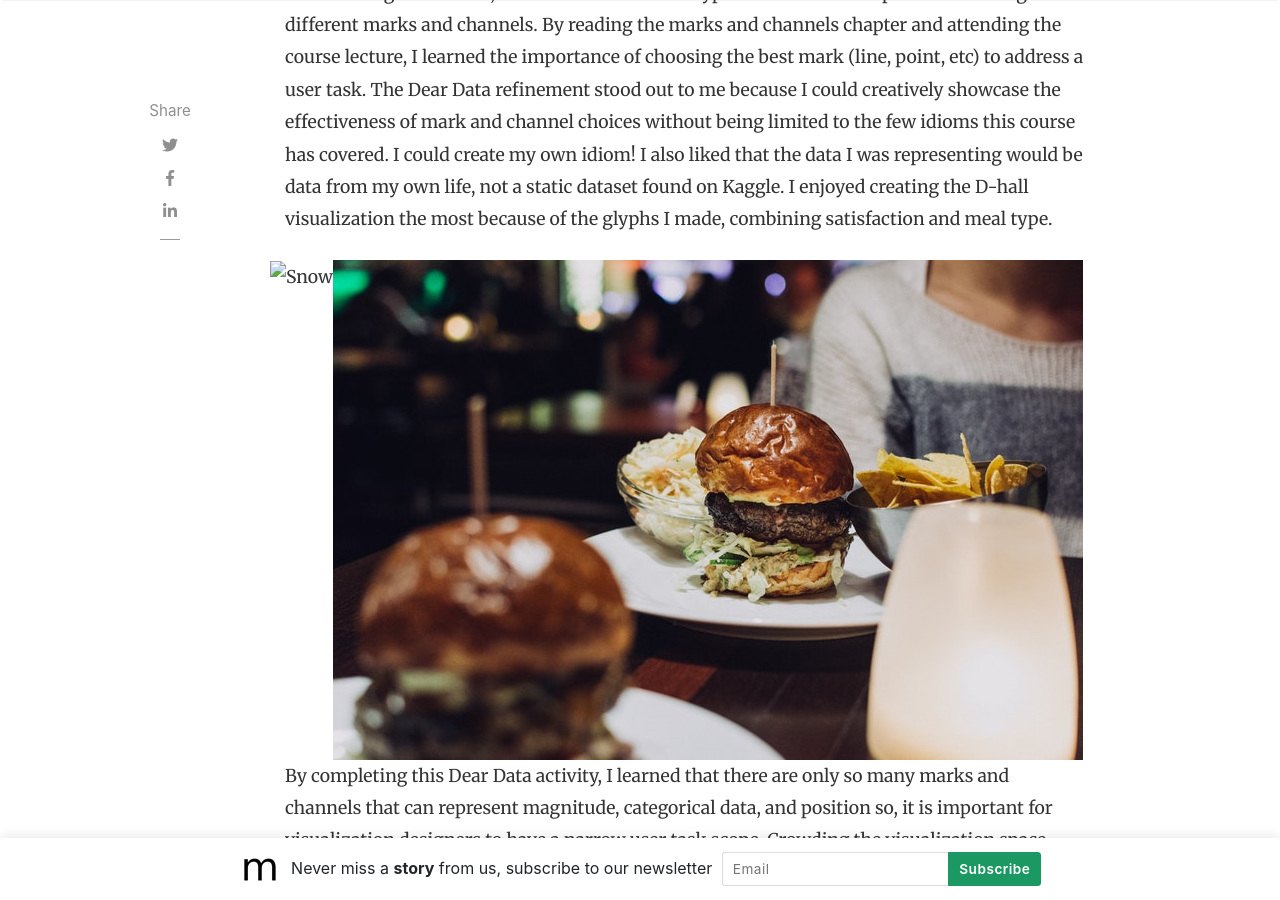
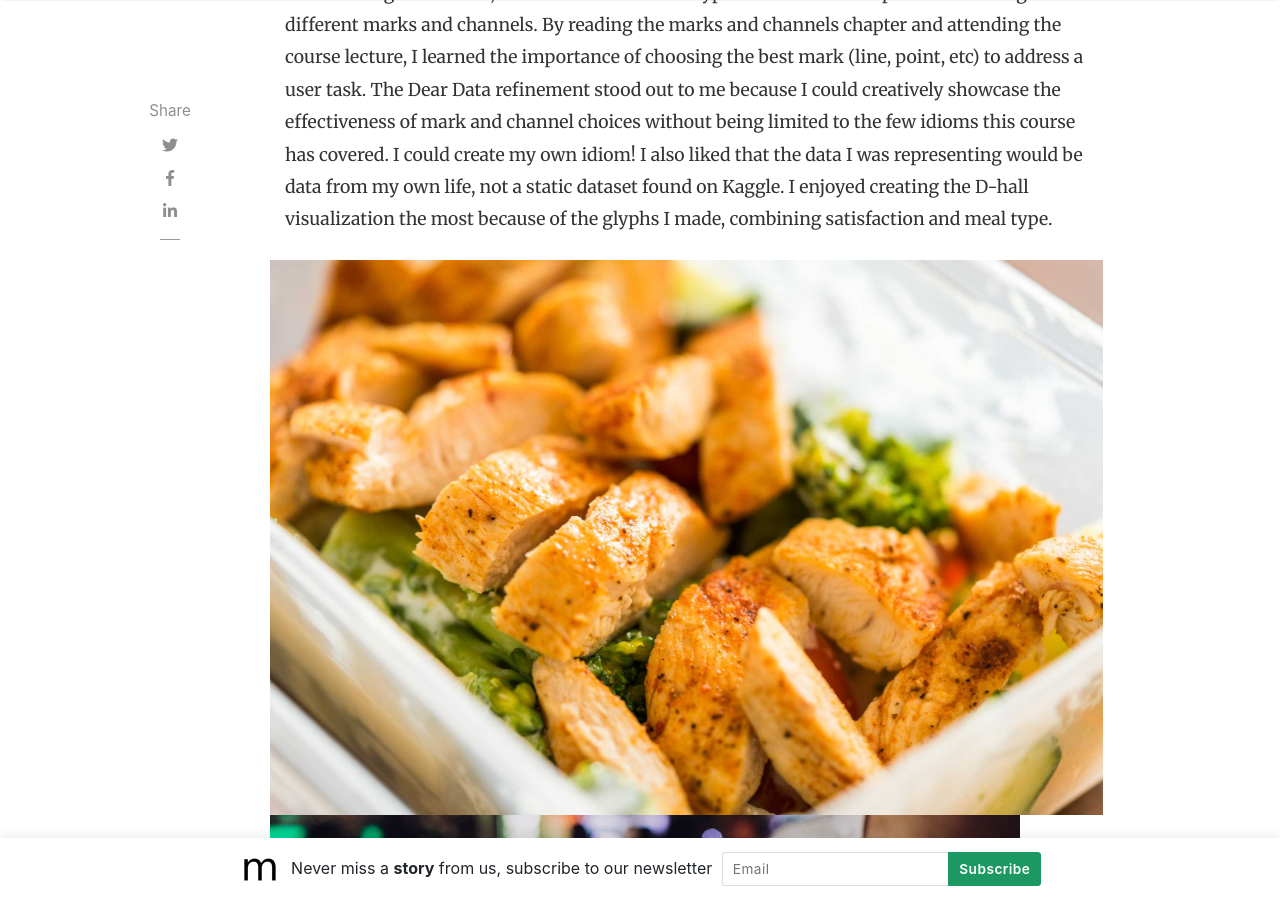
Before and after one commit to leahp21/datavis-a3, a Jekyll site: the page built from _posts/2025-05-15-m-c.md, in a window 1280 px wide and 900 px high, scrolled down 1018 px. Built offline with Jekyll 4.4.1, drawn with Linux system fonts in a browser that asks for light colours; nearby versions of some CDN libraries; comment, search, counter and statistics services are not loaded.

Commit message:
fixed image link

```diff
--- a/_posts/2025-05-15-m-c.md
+++ b/_posts/2025-05-15-m-c.md
@@ -13,7 +13,7 @@
 
 <div class="row">
   <div class="column">
-    <img src="{{ site.baseurl }}assets/images/1.jpg" alt="Snow" style="width:100%">
+    <img src="{{ site.baseurl }}/assets/images/1.jpg" alt="Snow" style="width:100%">
   </div>
   <div class="column">
     <img src="{{ site.baseurl }}/assets/images/2.jpg" alt="Forest" style="width:100%">
```
